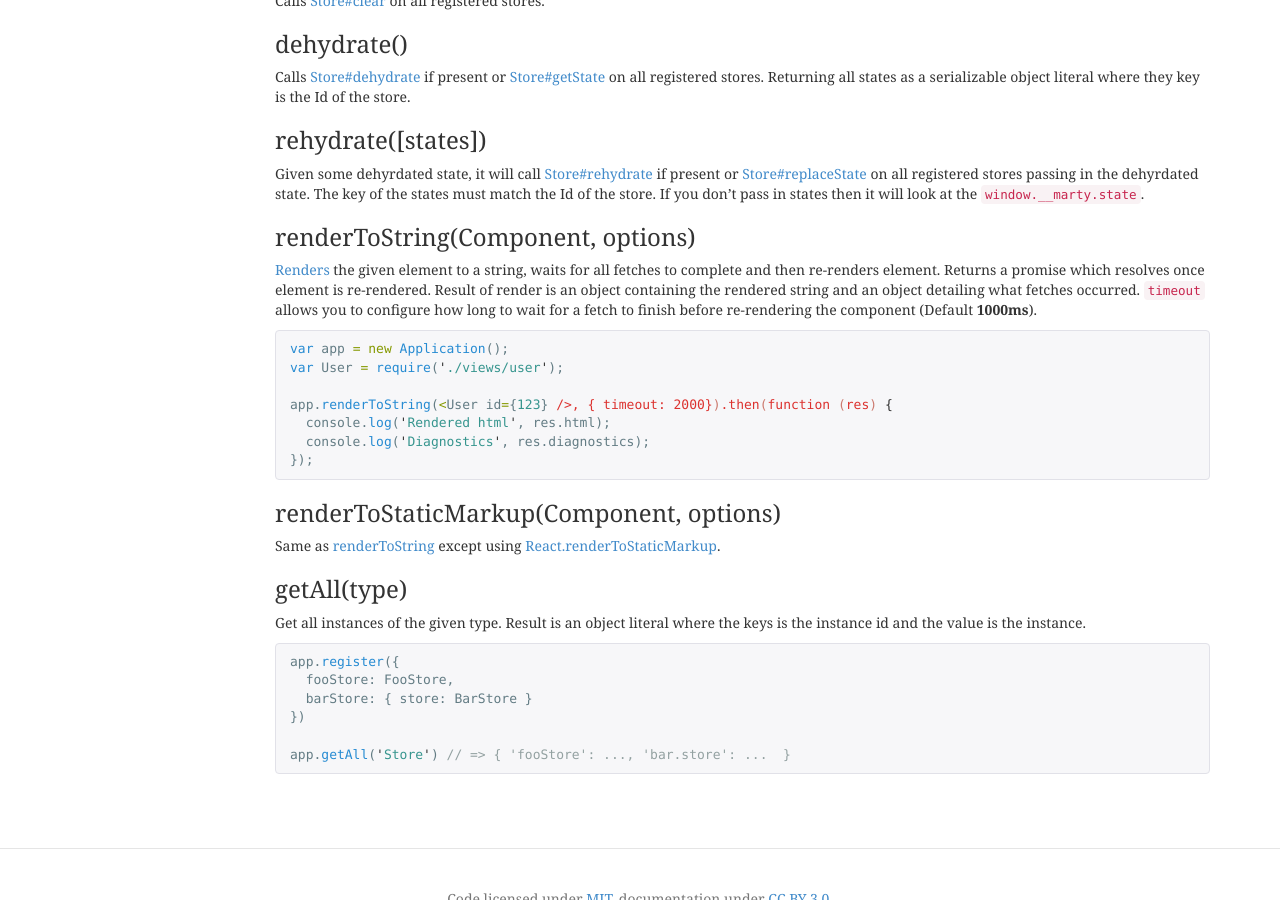
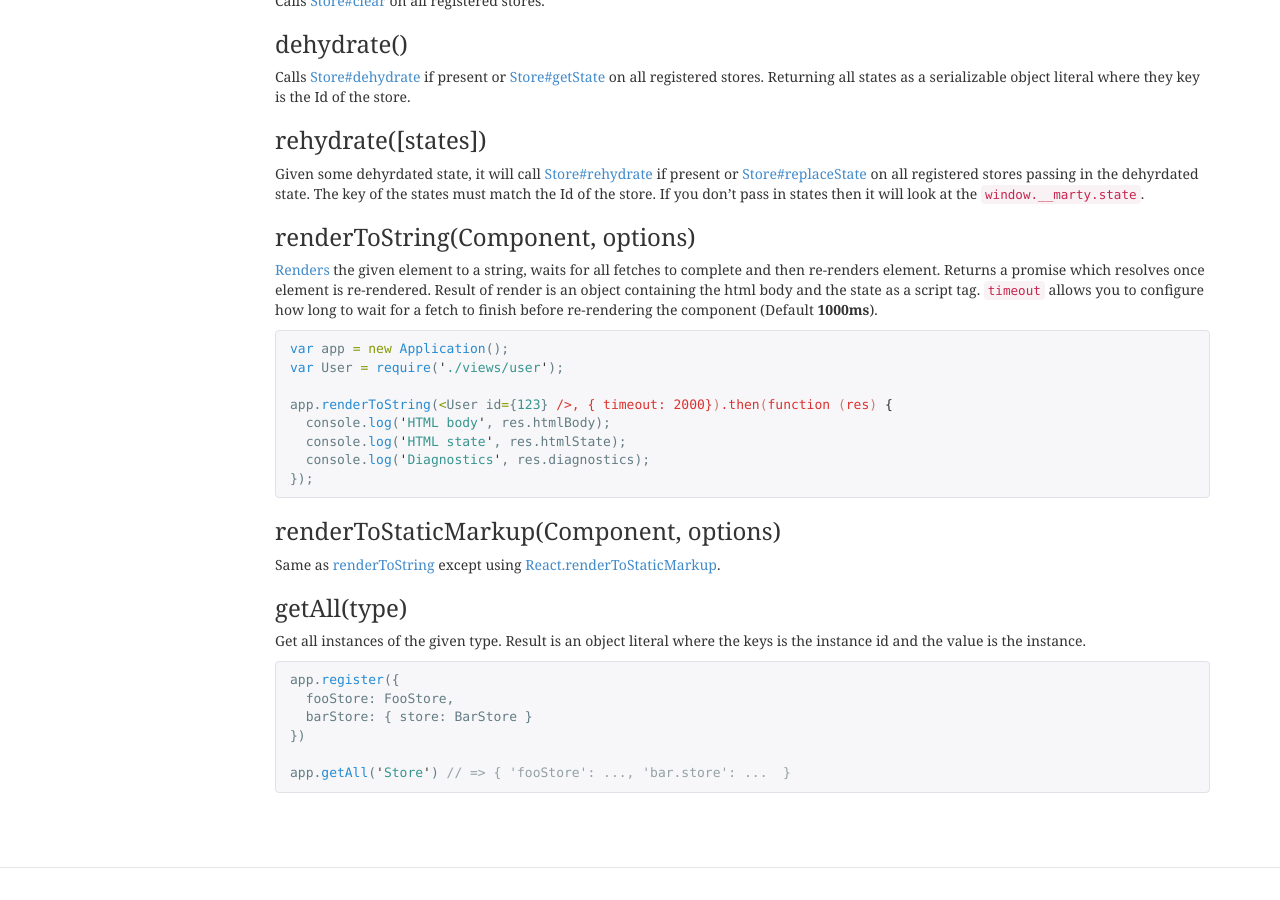
Before and after one commit to alsuper114/marty, a Jekyll site: the page built from docs/_api/application/index.md, in a window 1280 px wide and 900 px high, scrolled down 1308 px. Built offline with Jekyll 4.4.1, drawn with Linux system fonts in a browser that asks for light colours; nearby versions of some CDN libraries; Markdown is read by kramdown in place of the engine named in the settings.

Commit message:
Update render docs

```diff
--- a/docs/_api/application/index.md
+++ b/docs/_api/application/index.md
@@ -80,14 +80,15 @@ Given some dehyrdated state, it will call [Store#rehydrate]({% url /api/stores/i
 
 <h3 id="renderToString">renderToString(Component, options)</h3>
 
-[Renders](http://facebook.github.io/react/docs/top-level-api.html#react.rendertostring) the given element to a string, waits for all fetches to complete and then re-renders element. Returns a promise which resolves once element is re-rendered. Result of render is an object containing the rendered string and an object detailing what fetches occurred. ``timeout`` allows you to configure how long to wait for a fetch to finish before re-rendering the component (Default **1000ms**).
+[Renders](http://facebook.github.io/react/docs/top-level-api.html#react.rendertostring) the given element to a string, waits for all fetches to complete and then re-renders element. Returns a promise which resolves once element is re-rendered. Result of render is an object containing the html body and the state as a script tag. ``timeout`` allows you to configure how long to wait for a fetch to finish before re-rendering the component (Default **1000ms**).
 
 {% highlight js %}
 var app = new Application();
 var User = require('./views/user');
 
 app.renderToString(<User id={123} />, { timeout: 2000}).then(function (res) {
-  console.log('Rendered html', res.html);
+  console.log('HTML body', res.htmlBody);
+  console.log('HTML state', res.htmlState);
   console.log('Diagnostics', res.diagnostics);
 });
 {% endhighlight %}
--- a/package.json
+++ b/package.json
@@ -21,7 +21,7 @@
   "dependencies": {
     "es6-promise": "^2.0.0",
     "isomorphic-fetch": "^2.1.0",
-    "marty-lib": "^0.10.0-beta.6"
+    "marty-lib": "^0.10.0"
   },
   "devDependencies": {
     "babel": "^5.0.0",
```
